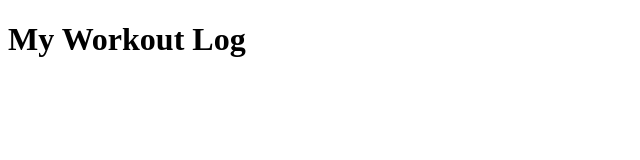
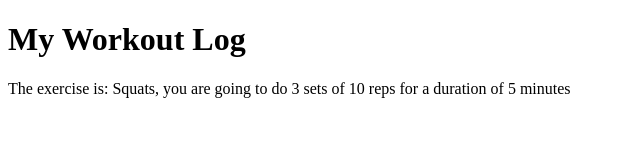
Before and after one commit to JRLIII24/workout-log, a plain HTML site: page index.html in a window 1280 px wide. Shown: the whole page, without its empty margins (0-640 px from the left). Drawn offline with Linux system fonts and the light colour scheme.

Commit message:
Display Div Content using query selector

```diff
--- a/index.html
+++ b/index.html
@@ -7,6 +7,8 @@
 </head>
 <body>
     <h1>My Workout Log</h1>
+    <div id="current-exercise-display">
+    </div>
     <script src="main.js"></script>
 </body>
 </html>
--- a/main.js
+++ b/main.js
@@ -1,6 +1,8 @@
 console.log("Workout Log script loaded!");
+const displayDiv = document.querySelector("#current-exercise-display");
 
 let exerciseName = "Squats";
+
 let sets = 3;
 let reps = 10;
 let durationInMinutes = 5;
@@ -11,3 +13,5 @@ console.log("Is it done?", isExerciseDone);
 
 isExerciseDone = true;
 console.log("Is it done now?", isExerciseDone);
+
+displayDiv.textContent = `The exercise is: ${exerciseName}, you are going to do ${sets} sets of ${reps} reps for a duration of ${durationInMinutes} minutes`
```
